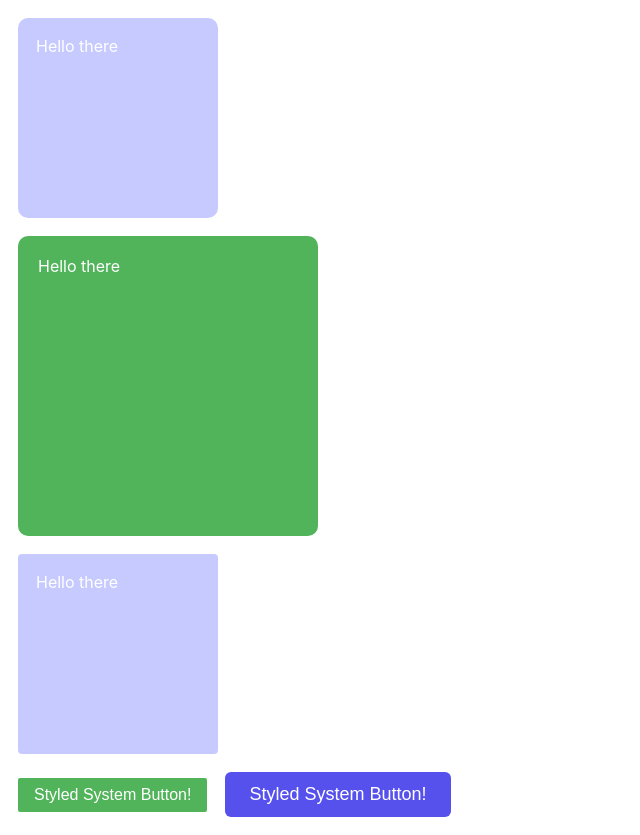
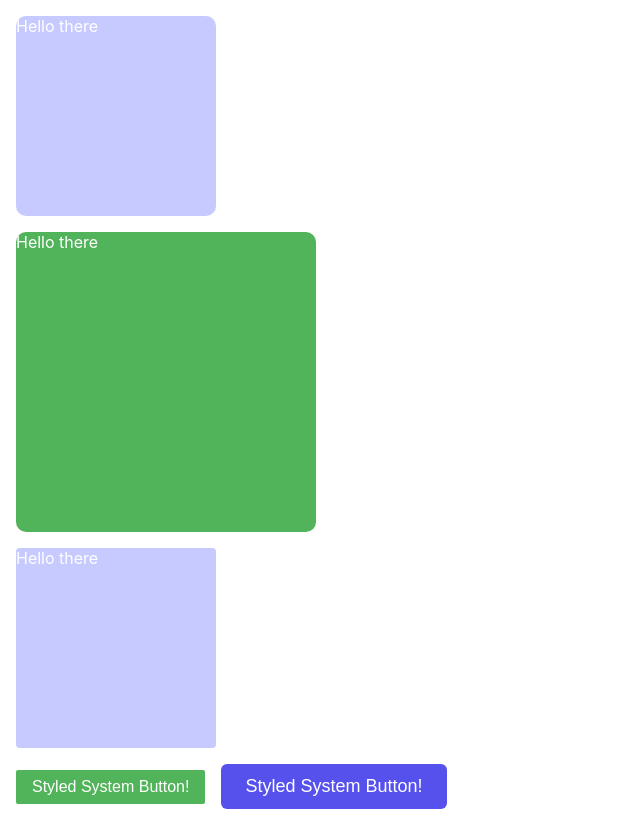
Before and after one commit to sangayt1997/styled-system-react, a React (Create React App) app: page /variant in a window 1280 px wide. Shown: the whole page, without its empty margins (0-640 px from the left). Built offline with nearby package versions, Linux system fonts and the light colour scheme.

Commit message:
refactor(styled-system-react): change the theming and component code refactor

```diff
--- a/src/components/font-responsive/font-responsive.tsx
+++ b/src/components/font-responsive/font-responsive.tsx
@@ -5,7 +5,7 @@ import SsText from "../../shared/text/text";
 function FontResponsive() {
     return (
         <>
-            <SsBox bg="primary200" p="xl" m="xl">
+            <SsBox bg="primary200" p={20} m={20}>
                 <SsText
                     textAlign="center"
                     color="white"
@@ -17,7 +17,7 @@ function FontResponsive() {
                 </SsText>
             </SsBox>
 
-            <SsBox bg="success200" p="xl" m="xl">
+            <SsBox bg="success200"  p={20} m={20}>
                 <SsText
                     textAlign="center"
                     color="white"
@@ -29,7 +29,7 @@ function FontResponsive() {
                 </SsText>
             </SsBox>
 
-            <SsBox bg="warning100" p="xl" m="xl">
+            <SsBox bg="warning100" p={20} m={20}>
                 <SsText
                     textAlign="center"
                     color="danger200"
--- a/src/components/layout/layout.tsx
+++ b/src/components/layout/layout.tsx
@@ -5,8 +5,8 @@ import SsText from "../../shared/text/text";
 
 function Layout() {
     return (
-        <SsBox m={"sm"}>
-            <SsBox display="flex" justifyContent="space-between" alignItems="center" mb={"md"}>
+        <SsBox m={14}>
+            <SsBox display="flex" justifyContent="space-between" alignItems="center" mb={16}>
                 <SsBox width={1} height={"200px"} bg={"primary100"}>
                     <SsText
                         textAlign="center"
@@ -18,7 +18,7 @@ function Layout() {
                     </SsText>
                 </SsBox>
             </SsBox>
-            <SsBox display="flex" justifyContent="space-between" alignItems="center" mb={"md"}>
+            <SsBox display="flex" justifyContent="space-between" alignItems="center" mb={16}>
                 <SsBox width={1 / 2} height={"200px"} bg={"primary100"}>
                     <SsText
                         textAlign="center"
@@ -40,7 +40,7 @@ function Layout() {
                     </SsText>
                 </SsBox>
             </SsBox>
-            <SsBox display="flex" justifyContent="space-between" alignItems="center" mb={"md"}>
+            <SsBox display="flex" justifyContent="space-between" alignItems="center" mb={16}>
                 <SsBox width={1 / 3} height={"200px"} bg={"primary100"}>
                     <SsText
                         textAlign="center"
@@ -72,7 +72,7 @@ function Layout() {
                     </SsText>
                 </SsBox>
             </SsBox>
-            <SsBox display="flex" justifyContent="space-between" alignItems="center" mb={"md"}>
+            <SsBox display="flex" justifyContent="space-between" alignItems="center" mb={16}>
                 <SsBox width={1 / 4} height={"200px"} bg={"primary100"}>
                     <SsText
                         textAlign="center"
@@ -123,7 +123,7 @@ function Layout() {
             ]}
                    height={"200px"}
                    bg={"primary100"}
-                   mb={"md"}
+                   mb={16}
             >
                 <SsText
                     textAlign="center"
@@ -136,7 +136,7 @@ function Layout() {
             </SsBox>
 
             <SsBox display="flex" flexDirection={["column", "column", "row"]} justifyContent="space-between"
-                   alignItems="center" mb={"md"}>
+                   alignItems="center" mb={16}>
                 <SsBox width={[
                     1,    // 100% below the smallest breakpoint
                     1,  // 100% from the next breakpoint and up
--- a/src/components/variant/variant.tsx
+++ b/src/components/variant/variant.tsx
@@ -5,12 +5,12 @@ import SsButton from "../../shared/button/button";
 
 function Variant() {
     return (
-        <SsBox p={"md"}>
-            <SsCard color="white" fontSize="md" borderRadius={10} mb={"md"}>
+        <SsBox p={16}>
+            <SsCard color="white" fontSize="md" borderRadius={10} mb={16}>
                 Hello there
             </SsCard>
 
-            <SsCard appearance="secondary" color="white" fontSize="md" borderRadius={10} mb={"md"}>
+            <SsCard appearance="secondary" color="white" fontSize="md" borderRadius={10} mb={16}>
                 Hello there
             </SsCard>
 
@@ -18,8 +18,8 @@ function Variant() {
                 Hello there
             </SsCard>
 
-            <SsButton variant="secondary" mr={"md"}>Styled System Button!</SsButton>
-            <SsButton mt="md" size="large">
+            <SsButton variant="secondary" mr={16}>Styled System Button!</SsButton>
+            <SsButton mt={16} size="large">
                 Styled System Button!
             </SsButton>
         </SsBox>
--- a/src/theme/theme.tsx
+++ b/src/theme/theme.tsx
@@ -9,15 +9,16 @@ export const defaultTheme = {
         lg: "18px",
         xl: "20px",
     },
-
-    space: {
+    /*If you want to specify space based on breakpoint variants*/
+    /*space: {
         xxs: "12px",
         xs: "14px",
         sm: "16px",
         md: "18px",
         lg: "20px",
         xl: "22px",
-    },
+    },*/
+    space: [0, 4, 8, 12, 14, 16, 18, 20, 32, 64, 128, 256, 512],
 
     fontWeights: {
         100: 100,
```
